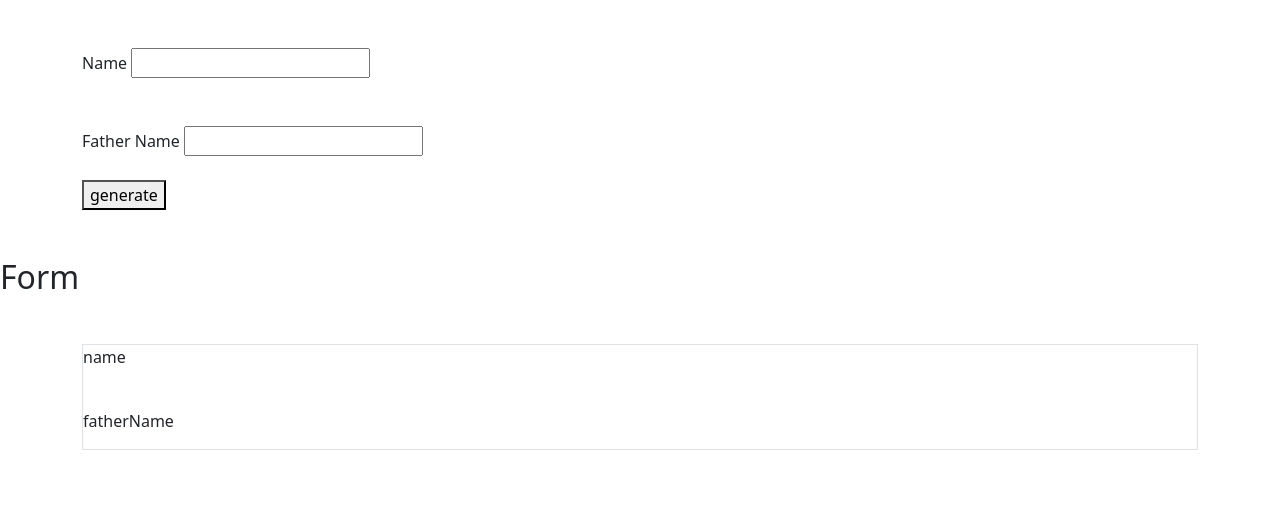
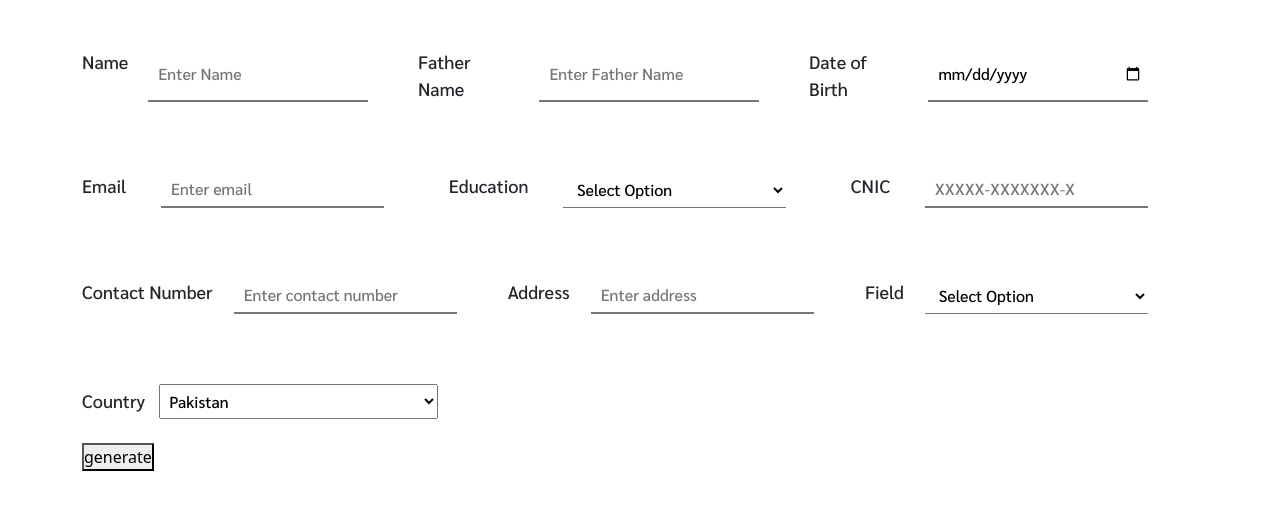
Before and after one commit to Muhammad-Usman08/Project-Form, a plain HTML site: page index.html in a window 1280 px wide. Drawn offline with nearby package versions, Linux system fonts and the light colour scheme.

Commit message:
Form designing is pending

```diff
--- a/app.js
+++ b/app.js
@@ -1,13 +1,23 @@
-
-const name = document.getElementById("name");
+const nameInput = document.getElementById("name");
 const fatherName = document.getElementById("fatherName");
 const formName = document.getElementById("formName");
 const button = document.getElementById('generate');
 const formFatherName = document.getElementById('formFatherName');
+const formMain = document.getElementById("formMain");
+const information = document.getElementById("information");
+
+//Disable the form when the informtaion is not given
+formMain.style.display = "none"
 
 
 
 function generate() {
-    formName.innerHTML = name.value
+    //Sending Input to Form
+    formName.innerHTML = nameInput.value
     formFatherName.innerHTML = fatherName.value
+    information.style.display =  "none";
+
+    //Display form when the generate button is clicked
+    formMain.style.display = "block";
+
 }
--- a/form.html
+++ /dev/null
@@ -1,30 +0,0 @@
-<!doctype html>
-<html lang="en">
-
-<head>
-    <meta charset="utf-8">
-    <meta name="viewport" content="width=device-width, initial-scale=1">
-    <title>form demo</title>
-    <!-- ====Bootstrap Css Link=== -->
-    <link href="https://cdn.jsdelivr.net/npm/bootstrap@5.3.3/dist/css/bootstrap.min.css" rel="stylesheet"
-        integrity="sha384-QWTKZyjpPEjISv5WaRU9OFeRpok6YctnYmDr5pNlyT2bRjXh0JMhjY6hW+ALEwIH" crossorigin="anonymous">
-</head>
-
-<body>
-
-
-
-
-
-
-
-
-    <!-- ====Custom JS Link==== -->
-    <script src="app.js"></script>
-    <!-- =====Bootstrap JS Link==== -->
-    <script src="https://cdn.jsdelivr.net/npm/bootstrap@5.3.3/dist/js/bootstrap.bundle.min.js"
-        integrity="sha384-YvpcrYf0tY3lHB60NNkmXc5s9fDVZLESaAA55NDzOxhy9GkcIdslK1eN7N6jIeHz"
-        crossorigin="anonymous"></script>
-</body>
-
-</html>
--- a/index.html
+++ b/index.html
@@ -4,30 +4,111 @@
 <head>
     <meta charset="utf-8">
     <meta name="viewport" content="width=device-width, initial-scale=1">
-    <title>Information demo</title>
+    <title>Form App </title>
+    <!-- ====Custom Css Link=== -->
+    <link rel="stylesheet" href="style.css">
     <!-- ====Bootstrap Css Link=== -->
     <link href="https://cdn.jsdelivr.net/npm/bootstrap@5.3.3/dist/css/bootstrap.min.css" rel="stylesheet"
         integrity="sha384-QWTKZyjpPEjISv5WaRU9OFeRpok6YctnYmDr5pNlyT2bRjXh0JMhjY6hW+ALEwIH" crossorigin="anonymous">
+    <!-- ====Google Font Link=== -->
+    <link rel="preconnect" href="https://fonts.googleapis.com">
+    <link rel="preconnect" href="https://fonts.gstatic.com" crossorigin>
+    <link
+        href="https://fonts.googleapis.com/css2?family=Sarabun:ital,wght@0,100;0,200;0,300;0,400;0,500;0,600;0,700;0,800;1,100;1,200;1,300;1,400;1,500;1,600;1,700;1,800&display=swap"
+        rel="stylesheet">
+
+
 </head>
 
 <body>
+
     <!-- Information -->
-    <div class="container mt-5">
-        <span class="">Name</span>
-        <input id="name" class="mb-5" type="text"><br>
-        <span>Father Name</span>
-        <input id="fatherName" type="text"><br>
+    <div class="container mt-5 information" id="information">
+        <div class="form">
+            <span class="form-span">Name</span>
+            <input id="name" placeholder="Enter Name" class="form-input" type="text">
+
+            <span class="form-span">Father Name</span>
+            <input id="fatherName" placeholder="Enter Father Name" class="form-input" type="text">
+
+            <span class="form-span">Date of Birth</span>
+            <input class="form-input" type="date">
+        </div>
+
+        <div class="form-section2">
+            <span class="form-span">Email</span>
+            <input class="form-input" placeholder="Enter email"  type="text">
+
+            <span class="form-span">Education</span>
+            <select class="form-input" >
+                <option value="">Select Option</option>
+                <option value="">Under Matric</option>
+                <option value="">Matric</option>
+                <option value="">Intermediate</option>
+                <option value="">Graduate</option>
+                <option value="">Masters</option>
+                <option value="">PHD</option>
+            </select>
+
+            <span class="form-span">CNIC</span>
+            <input class="form-input" placeholder="XXXXX-XXXXXXX-X"  type="number">
+        </div>
+
+        <div class="form-section2   ">
+            <span class="form-span">Contact Number</span>
+            <input class="form-input" placeholder="Enter contact number" type="number">
+
+            <span class="form-span">Address</span>
+            <input class="form-input" placeholder="Enter address" type="text">
+
+            <span class="form-span">Field</span>
+            <select class="form-input">
+                <option value="">Select Option</option>
+                <option value="">Computer Science</option>
+                <option value="">Medical</option>
+                <option value="">Pre Engineering</option>
+                <option value="">Commerce</option>
+                <option value="">Arts</option>
+            </select>
+        </div>
+
+        <div>
+            <span class="form-span">Country</span>
+            <select class="country-input">
+                <option value="">Pakistan</option>
+                <option value="">U.S.A</option>
+                <option value="">China</option>
+                <option value="">India</option>
+                <option value="">Afghanistan</option>
+            </select>
+        </div>
+
+        <!-- generate button -->
         <button onclick="generate()" class="mt-4">generate</button>
     </div>
 
+
+
+
+
+
+
+
     <!-- Form  -->
+    <section id="formMain">
         <h2 class="mt-5">Form</h2>
         <div class="container mt-5">
-        <div class="border" id="formMain">
-            <span>name</span><p id="formName"></p><br>
-            <span>fatherName</span> <p id="formFatherName"></p>
+            <div class="border">
+                <span>name</span>
+                <p id="formName"></p><br>
+                <span>fatherName</span>
+                <p id="formFatherName"></p>
             </div>
         </div>
+    </section>
+
+
+
 
     <!-- ====Custom JS Link==== -->
     <script src="app.js"></script>
--- /dev/null
+++ b/style.css
@@ -0,0 +1,66 @@
+*{
+    margin: 0;
+    padding: 0;
+    box-sizing: border-box;
+}
+
+
+/* ====Form Styling=== */
+.form{
+    display: flex;
+    justify-content: space-around ;
+    margin-bottom: 70px;
+}
+
+.form-section2{
+    display: flex;
+    justify-content: space-between  ;
+    margin-bottom: 70px;
+}
+
+.form-span{
+    font-size: 18px;
+    margin-right: 10px;
+    font-family: "Sarabun", sans-serif;
+    font-weight: 500;
+}
+
+.form-input{
+    width: 20%;
+    border-top: none;
+    border-left: none;
+    border-right: none;
+    padding: 5px 5px 5px 5px;
+    margin-left: 10px;
+    margin-right: 50px;
+    background-color: #fff;
+    font-family: "Sarabun", sans-serif;
+    font-weight: 490;
+    padding-left: 10px;
+}
+
+.country-input{
+    width: 25%;
+    padding: 5px 5px 5px 5px;
+    font-family: "Sarabun", sans-serif;
+    font-weight: 500;
+}
+@media(max-width:991px) {
+    .form,
+    .form-section2 {
+        display: block;
+        margin-bottom: 20px;
+    }
+
+    .form-span {
+        display: block;
+        margin-bottom: 15px;/
+    }
+
+    .form-input,
+    .country-input {
+        margin-bottom: 50px;
+        width: 80%;
+        margin-right: 0;
+    }
+}
```
Lines whose indentation alone changed are shown as unchanged.
